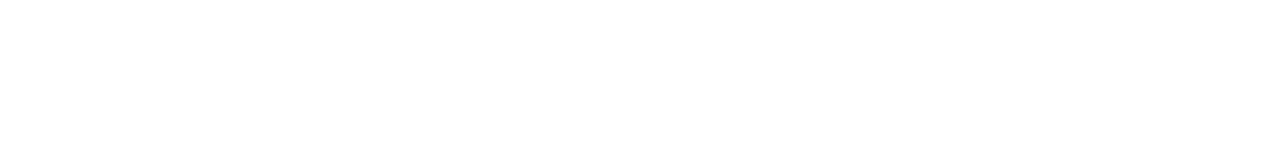
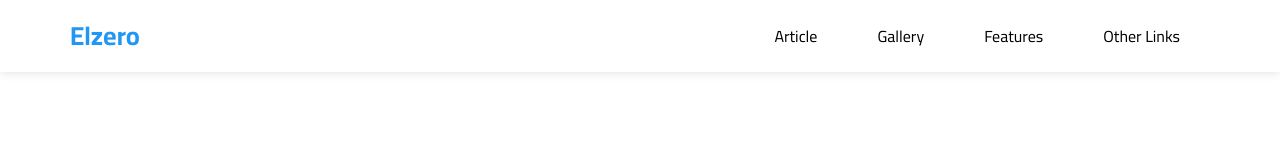
Before and after one commit to muhannaAtalla20/Project01, a plain HTML site: page index.html in a window 1280 px wide. Drawn offline with Linux system fonts and the light colour scheme.

Commit message:
cerate Header section part 1 Relates #3

```diff
--- a/css/style.css
+++ b/css/style.css
@@ -1,7 +1,13 @@
 /* Start Global Rules */
+* {
+    -webkit-box-sizing: border-box;
+    -moz-box-sizing: border-box;
+    box-sizing: border-box;
+}
 :root {
     --main-color : #2196F3 ;
     --main-color-alt : #1787e0 ;
+    --main-transition : 0.3s ;
 }
 html {
     scroll-behavior: smooth;
@@ -13,6 +19,9 @@ ul {
     list-style: none;
     margin: 0;
     padding: 0;
+}
+a {
+    text-decoration: none;
 }
 .container {
     padding-left: 15px;
@@ -39,3 +48,41 @@ ul {
     }
 }
 /* End Global Rules */
+/* Start Header Section */
+.header {
+    background-color: white;
+    position: relative;
+    -webkit-box-shadow: 0 0 10px #ddd;
+    -moz-box-shadow: 0 0 10px #ddd;
+    box-shadow: 0 0 10px #DDD;
+}
+.header .container {
+    display: flex;
+    justify-content: space-between;
+    align-items: center;
+    flex-wrap: wrap;
+    position: relative;
+}
+.header .logo {
+    color: var(--main-color);
+    font-size: 26px;
+    font-weight: bold;
+    height: 72px;
+    display: flex;
+    justify-content: center;
+    align-items: center;
+}
+.header .main-nav {
+    display: flex;
+}
+.header .main-nav > li > a {
+    display: flex;
+    justify-content: center;
+    align-items: center;
+    height: 72px;
+    position: relative;
+    color: black;
+    padding: 0 30px;
+    transition: var(--main-transition);
+}
+/* End Header Section */
--- a/index.html
+++ b/index.html
@@ -15,6 +15,26 @@
     <link href="https://fonts.googleapis.com/css2?family=Cairo:wght@200;300;400;500;600;700;800;900&family=Montserrat:wght@100;200;300;400;500;600;700&family=Righteous&family=Roboto:wght@100;300;400;500;700&display=swap" rel="stylesheet">
 </head>
 <body>
-
+    <!-- Start Header Section -->
+    <div class="header" id="header">
+        <div class="container">
+            <a href="#" class="logo">Elzero</a>
+            <ul class="main-nav">
+                <li>
+                    <a href="#article">Article</a>
+                </li>
+                <li>
+                    <a href="#gallery">Gallery</a>
+                </li>
+                <li>
+                    <a href="#features">Features</a>
+                </li>
+                <li>
+                    <a href="#">Other Links</a>
+                </li>
+            </ul>
+        </div>
+    </div>
+    <!-- End Header Section -->
 </body>
 </html>
```
